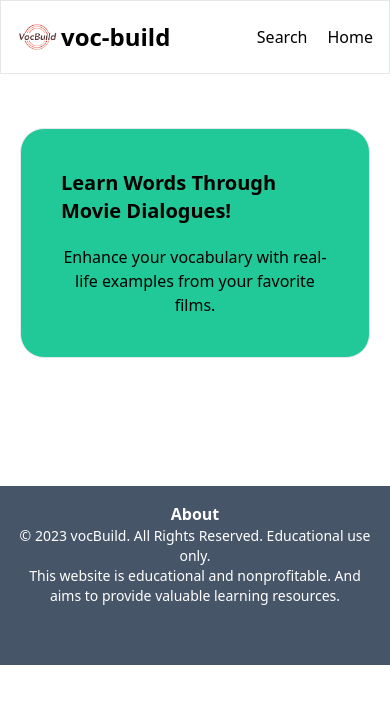
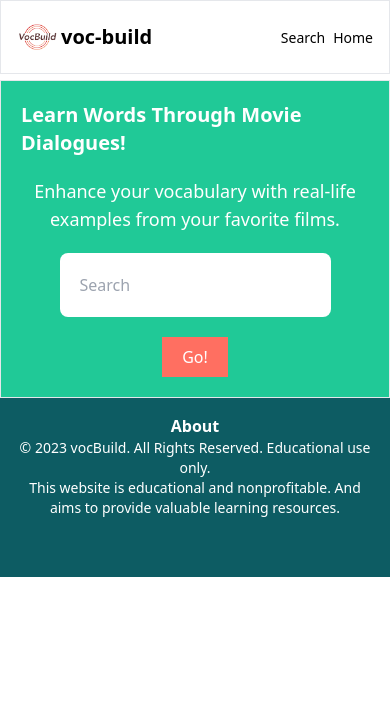
Before and after one commit to Ratnesh-Dhan/voc-build-fe, a Next.js app: page /Home in a window 390 px wide. Shown: the top 704 px of the page. Built offline with nearby package versions, Linux system fonts and the light colour scheme; some icons are missing.

Commit message:
added front page

```diff
--- a/package.json
+++ b/package.json
@@ -26,6 +26,7 @@
     "postcss": "8.4.27",
     "react": "18.2.0",
     "react-dom": "18.2.0",
+    "react-hot-toast": "^2.4.1",
     "tailwindcss": "3.3.3",
     "typescript": "5.1.6"
   },
--- a/src/components/Footer.tsx
+++ b/src/components/Footer.tsx
@@ -7,7 +7,7 @@
     <div>
       <footer
         id="footer"
-        className="bg-slate-600 flex flex-col items-center justify-center px-4 py-4 md:px-10 bottom-0"
+        className="bg-[#0D5C63] flex flex-col items-center justify-center px-4 py-4 md:px-10 bottom-0"
       >
         {/* bg-slate-600 */}
         <div>
--- a/src/components/Layout.tsx
+++ b/src/components/Layout.tsx
@@ -1,11 +1,13 @@
 import React from 'react';
 import Footer from './Footer';
 import Navbar from './Navbar';
+import { Toaster } from 'react-hot-toast';
 
 const Layout = ({ children }) => {
   return (
     <div>
       <Navbar />
+      <Toaster position="top-center" />
       {children}
       <Footer />
     </div>
--- a/src/components/Navbar.tsx
+++ b/src/components/Navbar.tsx
@@ -20,14 +20,16 @@
         <div className="flex items-center md:max-w-[1400px] md:w-full md:m-auto ">
           <a className="flex items-center cursor-pointer" href={origin}>
             <Image src="/newIkon.png" width={40} height={45} alt="logo" />
-            <h1 className="text-black text-2xl font-bold md:ml-3 ml-1 ">voc-build</h1>
+            <h1 className="text-black text-xl font-bold md:ml-3 ml-1 ">voc-build</h1>
           </a>
         </div>
         <div>
-          <Link href={'/Search'}>Search</Link>
-          <Link href={'/'} className="ml-5 md:ml-10">
-            Home
-          </Link>
+          <a href={'/Search'}>
+            <span className="text-sm md:text-base">Search</span>
+          </a>
+          <a href={'/'} className="ml-2 md:ml-10">
+            <span className="text-sm md:text-base">Home</span>
+          </a>
         </div>
       </div>
     </div>
--- a/src/containers/Home/LeftSection/Moviesources.tsx
+++ b/src/containers/Home/LeftSection/Moviesources.tsx
@@ -47,10 +47,12 @@
   if (videoSource) {
     return (
       <div className="border border-slate-300 rounded-md overflow-hidden my-3">
-        <div className="bg-blue-200 p-3">
+        <div className=" bg-blue-200 p-3">
+          {/* bg-blue-200 */}
           <h3 className="font-semibold text-xl">Movie: {metadata?.data?.movieName}</h3>
           {/* <p>Text: {metadata?.data?.text}</p> */}
-          <p>Text:{' '}
+          <p>
+            Text:{' '}
             {
               // To highlight the searched word.
               textAry.map((element, index) =>
@@ -61,7 +63,8 @@
                 ) : (
                   <span key={index}>{`${element}`}</span>
                 )
-            )}
+              )
+            }
           </p>
 
           <a href={`https://imdb.com/title/${metadata?.data?.id}`} target="_blank">
--- a/src/containers/Home/LeftSection/VideoPlayer/Controller.tsx
+++ b/src/containers/Home/LeftSection/VideoPlayer/Controller.tsx
@@ -35,14 +35,14 @@
   return (
     <div className="flex flex-row w-full justify-center items-center ">
       <button
-        className="text-white font-semibold text-sm bg-[#20C997] transition duration-200 ease-out hover:scale-125 rounded-full px-3 py-1 mr-2"
+        className="text-white font-semibold text-sm bg-[#20C997] transition duration-200 ease-out hover:scale-110 rounded-full px-3 py-1 mr-2"
         onClick={handlePlay}
       >
         {/* bg-cyan-500x  hover:bg-cyan-600 */}
         play/pause
       </button>
       <TriangleLeftFill
-        className="cursor-pointer hover:bg-slate-200 hover:scale-125 transition duration-200 ease-out"
+        className="cursor-pointer hover:scale-125 transition duration-200 ease-out"
         strokeWidth={2}
         size={36}
         color="black"
@@ -52,7 +52,7 @@
         {videoSource.length === 0 ? currentVideo : currentVideo + 1}/{total}
       </p>
       <TriangleRightFill
-        className="cursor-pointer hover:bg-slate-200 hover:scale-125 transition duration-200 ease-out"
+        className="cursor-pointer  hover:scale-125 transition duration-200 ease-out "
         strokeWidth={2}
         size={36}
         color="black"
--- a/src/containers/Home/LeftSection/VideoPlayer/index.tsx
+++ b/src/containers/Home/LeftSection/VideoPlayer/index.tsx
@@ -2,6 +2,7 @@
 import React, { useEffect, useRef, useState } from 'react';
 import Video from './Video';
 import Controller from './Controller';
+import toast from 'react-hot-toast';
 
 const VideoPlayer = ({
   flag,
@@ -37,8 +38,25 @@
   }, [word]);
 
   useEffect(() => {
-    videoRef?.current?.load();
+    const videoElement = videoRef?.current;
+    console.log({ videoElement });
+    if (videoElement !== null) {
+      videoElement?.load();
+    }
+
     if (videoSource) createUrl(word, totalVideo[currentVideo]);
+
+    return () => {
+      // running cleanup function to handle component unmounting
+      if (videoElement) {
+        //videoRef.current.load();
+        // videoElement.abort();
+        //videoRef.current = null;
+        // videoElement.pause();
+        // videoElement.removeAttribute('src');
+        // videoElement.load();
+      }
+    };
   }, [videoSource]);
 
   return (
--- a/src/pages/Home/index.tsx
+++ b/src/pages/Home/index.tsx
@@ -1,18 +1,58 @@
-import React from 'react';
-import Search from '../Search';
+import { useRouter } from 'next/router';
+import React, { useState } from 'react';
+import toast from 'react-hot-toast';
 
 const Home = () => {
+  const router = useRouter();
+  const [search, setSearch] = useState('');
+  const [emptyBar, setEmptyBar] = useState(Boolean);
+
+  const handleEnter = (event) => {
+    if (event.key === 'Enter') {
+      handleClick();
+    }
+  };
+
+  const handleClick = () => {
+    if (search !== '') {
+      if (emptyBar) {
+        toast.success('Great Job.');
+      }
+      router.push({
+        pathname: '/Search',
+        query: { w: search },
+      });
+    } else {
+      toast.error('Whoops! You need to type something to search. Try again!');
+      setEmptyBar(true);
+    }
+  };
   return (
     <React.Fragment>
-      <div className="py-32">
-        <div className="border rounded-3xl mx-5 md:mx-20 p-10 md:p-20 bg-[#20C997]">
+      <div className="pt-20 md:py-32">
+        <div className="border rounded-none md:rounded-3xl mx-0 md:mx-20 p-5 md:p-20 bg-[#20C997] text-white">
           <p id="heading" className="md:text-center text-xl md:text-4xl font-bold">
             Learn Words Through Movie Dialogues!
           </p>
 
-          <p id="sub-heading" className="text-center mt-5 md:mt-10">
+          <p id="sub-heading" className="text-center mt-5 md:mt-10 text-lg md:text-xl">
             Enhance your vocabulary with real-life examples from your favorite films.
           </p>
+          <div className="flex flex-col md:flex-row justify-center items-center md:pt-10">
+            <input
+              className="xs:my-5 md:w-[60%] p-5 border rounded-l-lg md:rounded-r-none rounded-r-lg md:my-0 my-5 border-none text-slate-500 "
+              placeholder="Search"
+              value={search}
+              onChange={(e) => setSearch(e.target.value)}
+              onKeyDown={handleEnter}
+            />
+            <button
+              className="py-2 px-5 md:py-5 md:px-10 border border-none  md:rounded-r-lg  bg-[#FF6F61] active:bg-[#FF483D] transition-colors duration-10"
+              onClick={handleClick}
+            >
+              Go!
+            </button>
+          </div>
         </div>
       </div>
     </React.Fragment>
```
Also changed, not shown: 1 other file (tests, documents, lock files or other folders). Lines whose indentation alone changed are shown as unchanged.
